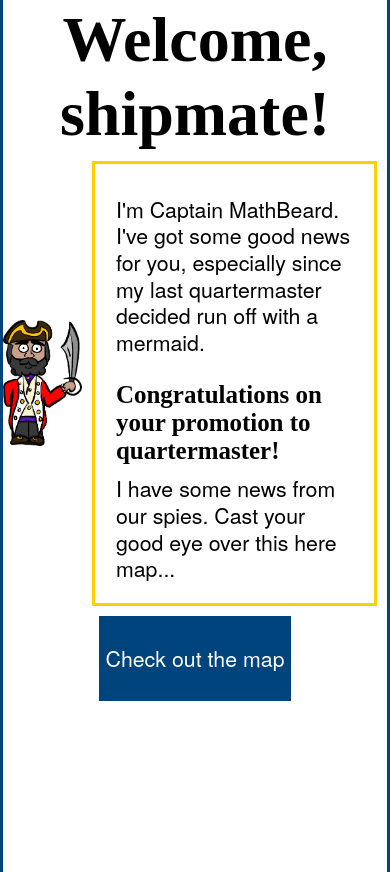
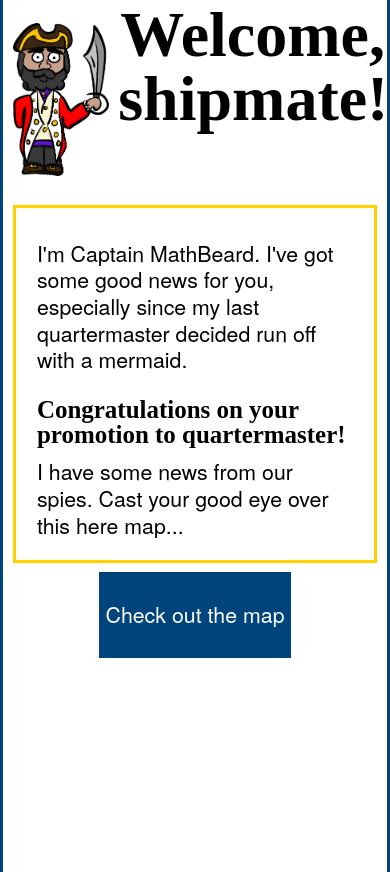
Before and after one commit to inambioinfo/d3_cancer_atlas, a Flask app: page / in a window 390 px wide. Shown: the part 22-894 px from the top of the page. Run offline with Flask 2, Linux system fonts and the light colour scheme; some web fonts are replaced.

Commit message:
monday morning commit - minor style chagnes

```diff
--- a/pirate_game/static/style.css
+++ b/pirate_game/static/style.css
@@ -129,9 +129,29 @@ article.welcome h3 {
 	background-repeat: no-repeat;
 }
 
-#welcome-footer {
-	/*clear: both;*/
+
+
+@media screen and (max-width: 720px) {
+	article.welcome h1 {
+		order: 2;
+		width: 70%;
+		line-height: 1em;
+		padding-bottom: 1em;
+	}
+
+	#captain-welcome-img {
+		order: 1;
+		margin: 0 2.5%;
+	}
+
+	article.welcome h3 {
+		line-height: 1em;
+	}
+
+
 }
+
+
 
 /*
 
@@ -345,19 +365,30 @@ article.map-container section.captain-dialogue {
 	width: 88%;
 	background: white;
 	border: 1px solid #FFCF00;
-	padding: .25em .25em;
+	padding: .75em .75em;
 	left: 30px;
 	z-index: 5;
 	top: -20px;
-	visibility: hidden;
-	opacity: 0;
+	/*visibility: hidden;*/
+	opacity: .25;
 }
 
+
 article.map-container aside.captain-map:hover section.captain-dialogue {
-	visibility: visible;
+	/*visibility: visible;*/
 	opacity: 1;
 	transition: all .1s ease-in;
 }
+
+
+article.map-container section.captain-dialogue span.victory-value-span {
+	color: darkgreen;
+}
+
+article.map-container section.captain-dialogue span.fail-value-span {
+	color: red;
+}
+
 
 
 /* over 720 */
--- a/pirate_game/templates/map.html
+++ b/pirate_game/templates/map.html
@@ -120,14 +120,14 @@
 				<img src="{{ url_for('static', filename='images/artwork/captain-happy-small.png') }}" alt="Captain congratulating you">
 				<section class="captain-dialogue">
 					<h4>Good job, Matey!</h4>
-					<p>We made a profit of {{ (ships_data.total_reward - 30)|int }} Doubloons</p>
+					<p>We made a profit of <span class="victory-value-span">{{ (ships_data.total_reward - 30)|int }}</span> Doubloons</p>
 					<p>Seems like you've made the right choices.</p>
-					<p>Just hope yer luck don't be running out too soon.</p>
+					<p>I've bought you a bottle of rum with yer share... now where did I put it?</p>
 				{% else %}
 				<img src="{{ url_for('static', filename='images/artwork/captain-cranky-small.png') }}" alt="Captain congratulating you">
 				<section class="captain-dialogue">
 					<h4>Arrrrr, there you are!</h4>
-					<p>You didn't even our money back! You lost us {{ (30 - ships_data.total_reward)|int }} Doubloons.</p>
+					<p>You didn't even get our money back! You lost us <span class="fail-value-span">{{ (30 - ships_data.total_reward)|int }}</span> Doubloons.</p>
 					<p>I think you need to take a long walk and re-think yer strategy</p>
 					<p>I have just the plank for ye.</p>
 				{% endif %}
```
